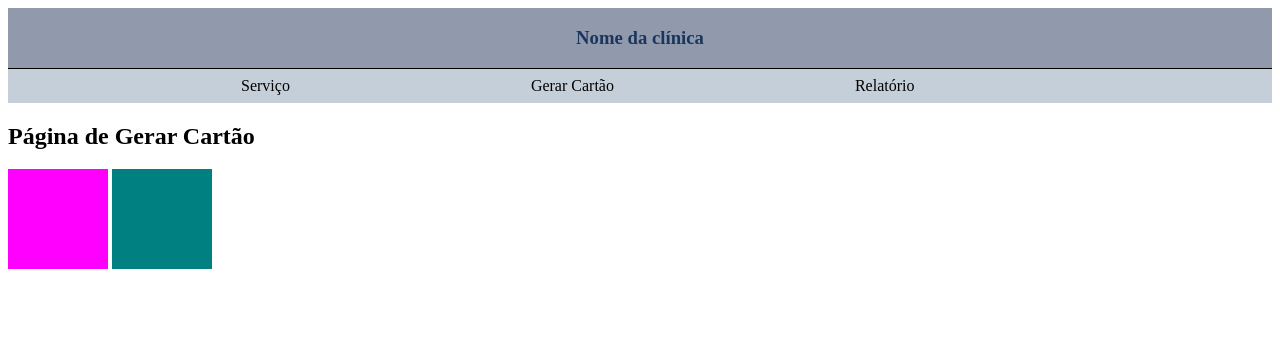
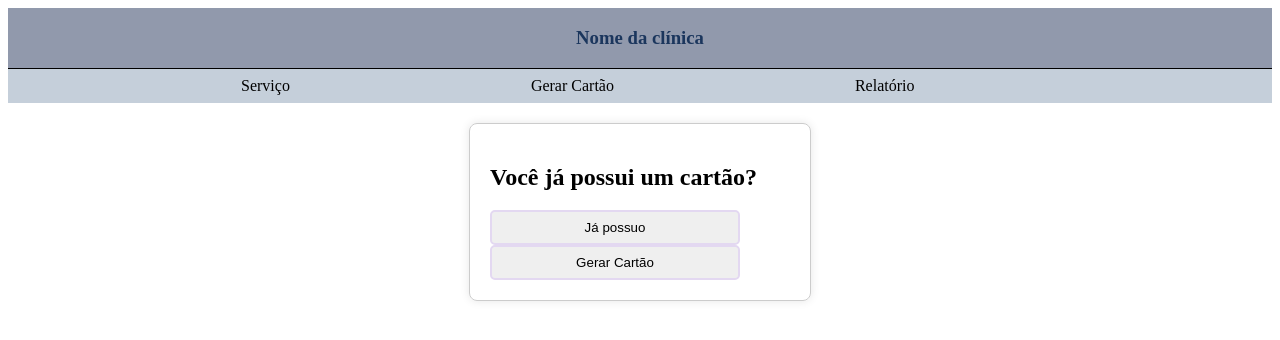
Before and after one commit to jukimura/PI2, a plain HTML site: page Layout/Terminal Usuário/terminalUsuario.html in a window 1280 px wide. Both pictures are taken after a click on the link "Gerar Cartão". Drawn offline with Linux system fonts and the light colour scheme.

Commit message:
tela Gerar Cartao

```diff
--- a/Layout/Terminal Usuário/terminalUsuario.css
+++ b/Layout/Terminal Usuário/terminalUsuario.css
@@ -97,24 +97,12 @@ h3 {
   display: inline-block;
 }
 
-#btnAdquirir{
+.buttonScreen{
   border: 2px solid #E3D8F1;
   border-radius: 5px;
   width: 250px;
   height: 35px;
   margin-top: auto
-}
-
-.div {
-  width: 100px;
-  height: 100px;
-  display: inline-block;
-}
-#div1 {
-  background-color: magenta;
-}
-#div2 {
-  background-color: teal;
 }
 
 #btnBusca{
@@ -125,3 +113,12 @@ h3 {
   border-radius: 5px;
   border: 1px solid #9199ac;
 }
+
+.divFormGerarCartao {
+  width: 300px;
+  margin: 20px auto;
+  padding: 20px;
+  border: 1px solid #ccc;
+  border-radius: 8px;
+  box-shadow: 0 0 10px rgba(0, 0, 0, 0.1);
+}
--- a/Layout/Terminal Usuário/terminalUsuario.html
+++ b/Layout/Terminal Usuário/terminalUsuario.html
@@ -30,73 +30,83 @@
     <div class="card-content">
         <h2>Title1</h2>
         <p>Description</p>
-        <button id="btnAdquirir" onclick="showDetails()">Show Details</button>
+        <button class="buttonScreen" onclick="showDetails()">Show Details</button>
     </div>
   </div>
   <div class="card">
     <div class="card-content">
         <h2>Title2</h2>
         <p>Description</p>
-        <button id="btnAdquirir" onclick="showDetails()">Show Details</button>
+        <button class="buttonScreen" onclick="showDetails()">Show Details</button>
     </div>
   </div>
   <div class="card">
     <div class="card-content">
         <h2>Title3</h2>
         <p>Description</p>
-        <button id="btnAdquirir" onclick="showDetails()">Show Details</button>
+        <button class="buttonScreen" onclick="showDetails()">Show Details</button>
     </div>
   </div>
   <div class="card">
     <div class="card-content">
         <h2>Title4</h2>
         <p>Description</p>
-        <button id="btnAdquirir" onclick="showDetails()">Show Details</button>
+        <button class="buttonScreen" onclick="showDetails()">Show Details</button>
     </div>
   </div>
   <div class="card">
     <div class="card-content">
         <h2>Title5</h2>
         <p>Description</p>
-        <button id="btnAdquirir" onclick="showDetails()">Show Details</button>
+        <button class="buttonScreen" onclick="showDetails()">Show Details</button>
     </div>
   </div>
   <div class="card">
     <div class="card-content">
         <h2>Title6</h2>
         <p>Description</p>
-        <button id="btnAdquirir" onclick="showDetails()">Show Details</button>
+        <button class="buttonScreen" onclick="showDetails()">Show Details</button>
     </div>
   </div>
   <div class="card">
     <div class="card-content">
         <h2>Title7</h2>
         <p>Description</p>
-        <button id="btnAdquirir" onclick="showDetails()">Show Details</button>
+        <button class="buttonScreen" onclick="showDetails()">Show Details</button>
     </div>
   </div>
   <div class="card">
     <div class="card-content">
         <h2>Title8</h2>
         <p>Description</p>
-        <button id="btnAdquirir" onclick="showDetails()">Show Details</button>
+        <button class="buttonScreen" onclick="showDetails()">Show Details</button>
     </div>
   </div>
   <div class="card">
     <div class="card-content">
         <h2>Title9</h2>
         <p>Description</p>
-        <button id="btnAdquirir" onclick="showDetails()">Show Details</button>
+        <button class="buttonScreen" onclick="showDetails()">Show Details</button>
     </div>
   </div>
 
 </div>
 
 <div id="gerarCartao" class="conteudo">
-  <h2>Página de Gerar Cartão</h2>
+  <!--<h2>Página de Gerar cartão</h2>-->
+  <div class="divFormGerarCartao">
+    <form class="formGerarCartao">
+      <h2>Você já possui um cartão?</h2>
+      <!--<input type="submit" value="Enviar">-->
+      <div>
+        <button class="buttonScreen" id="btnVoltarPagServicos" onclick="showDetails()">Já possuo</button>
+      </div>
+      <div>
+        <button class="buttonScreen" id="btnGerarCartao" onclick="showDetails()">Gerar Cartão</button>
+      </div>
+    </form>
+  </div>
 
-  <div class="div" id="div1"></div>
-  <div class="div" id="div2"></div>
 </div>
 
 <div id="relatorio" class="conteudo">
```
